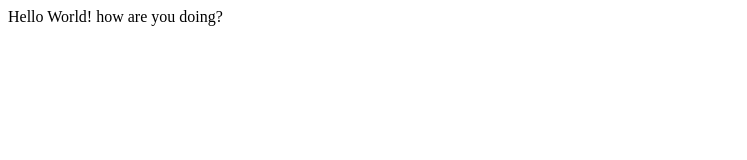
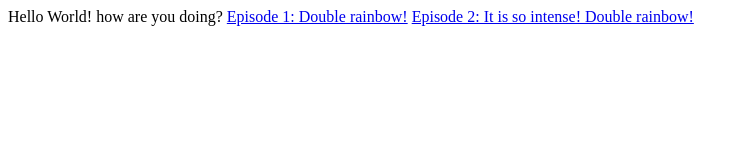
Before and after one commit to Florifourchette/my_first_repository, a plain HTML site: page index.html in a window 1280 px wide. Shown: the whole page, without its empty margins (0-747 px from the left). Drawn offline with Linux system fonts and the light colour scheme.

Commit message:
Add essential info

```diff
--- a/index.html
+++ b/index.html
@@ -9,5 +9,7 @@
 <body>
     Hello World!
     how are you doing?
+    <a href="https://youtu.be/1tegVlrkAbk" target="_blank">Episode 1: Double rainbow!</a>
+    <a href="https://youtu.be/Fcy9dt80VFQ" target="_blank">Episode 2: It is so intense! Double rainbow!</a>
 </body>
 </html>
```
